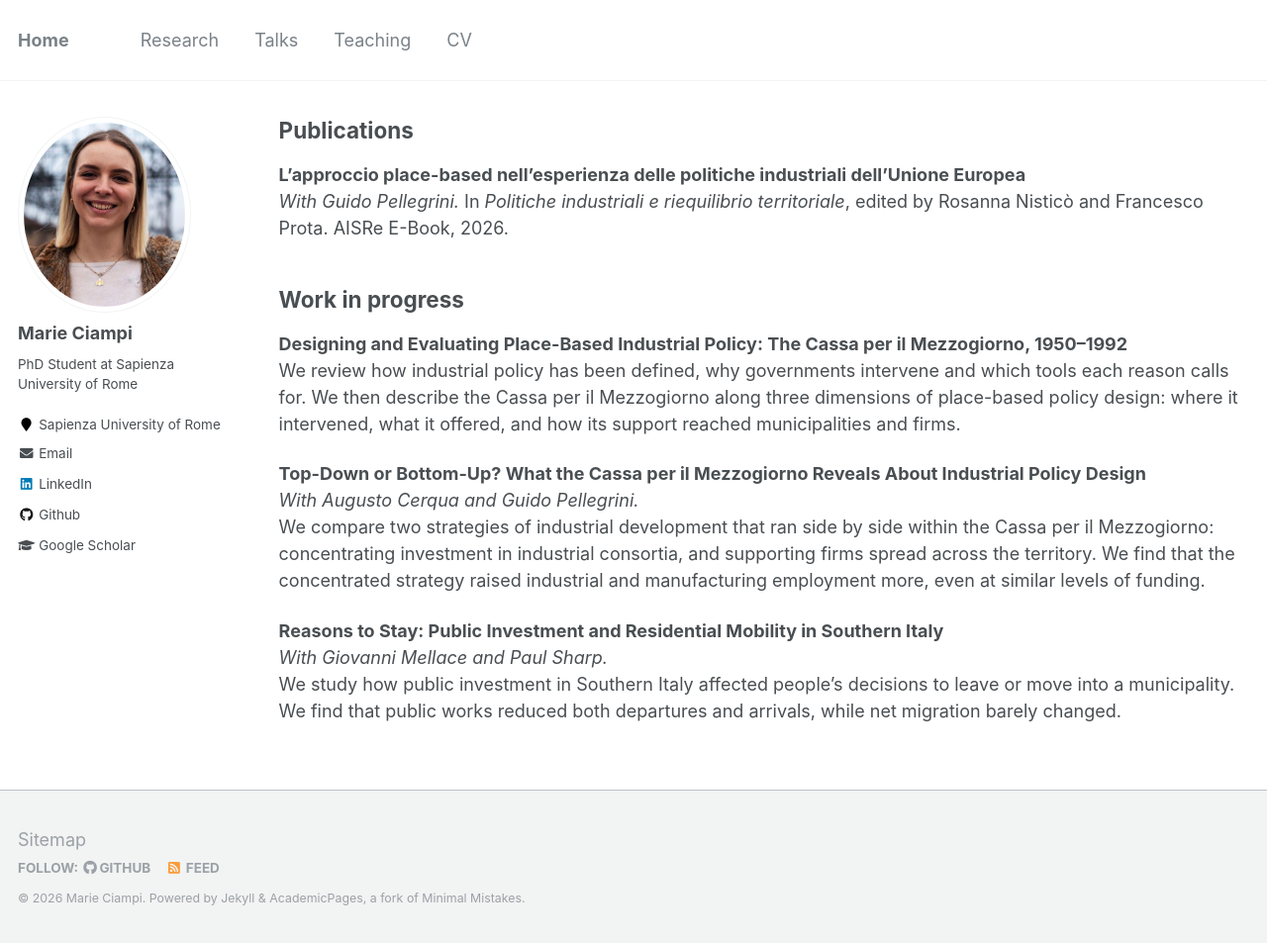
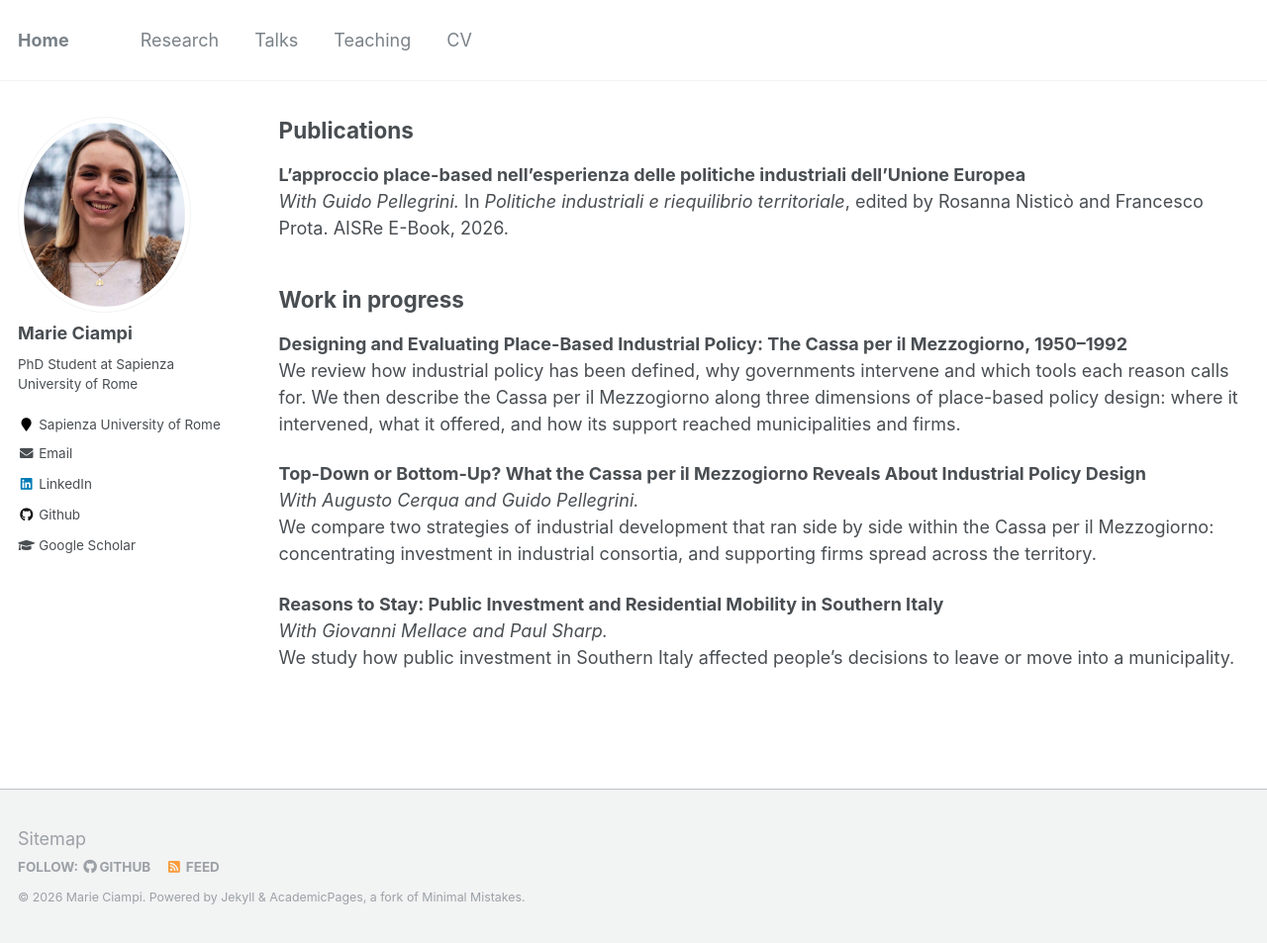
Before and after one commit to mariecmp-98/mariecmp-98.github.io, a Jekyll site: the page built from _pages/publications.md, in a window 1280 px wide and 953 px high. Shown: the whole window at 99% size. Built offline with Jekyll 4.4.1, drawn with Linux system fonts in a browser that asks for light colours.

Commit message:
Remove findings from paper descriptions

```diff
--- a/_pages/publications.md
+++ b/_pages/publications.md
@@ -19,8 +19,8 @@ We review how industrial policy has been defined, why governments intervene and
 
 **Top-Down or Bottom-Up? What the Cassa per il Mezzogiorno Reveals About Industrial Policy Design**<br>
 *With Augusto Cerqua and Guido Pellegrini.*<br>
-We compare two strategies of industrial development that ran side by side within the Cassa per il Mezzogiorno: concentrating investment in industrial consortia, and supporting firms spread across the territory. We find that the concentrated strategy raised industrial and manufacturing employment more, even at similar levels of funding.
+We compare two strategies of industrial development that ran side by side within the Cassa per il Mezzogiorno: concentrating investment in industrial consortia, and supporting firms spread across the territory.
 
 **Reasons to Stay: Public Investment and Residential Mobility in Southern Italy**<br>
 *With Giovanni Mellace and Paul Sharp.*<br>
-We study how public investment in Southern Italy affected people's decisions to leave or move into a municipality. We find that public works reduced both departures and arrivals, while net migration barely changed.
+We study how public investment in Southern Italy affected people's decisions to leave or move into a municipality.
```
